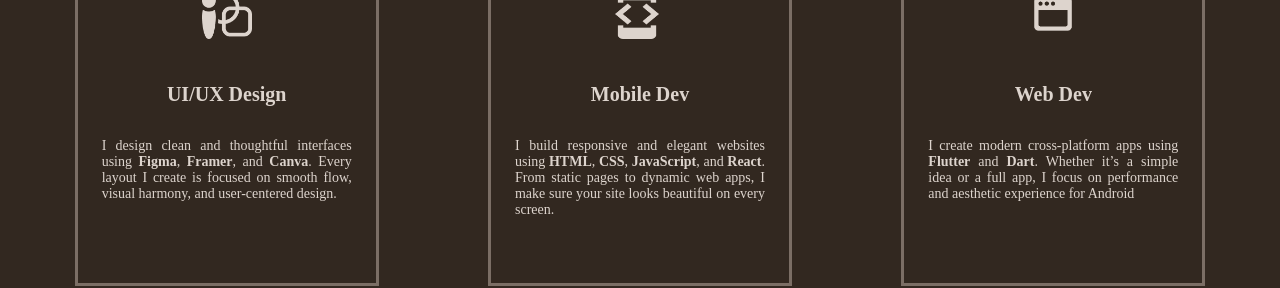
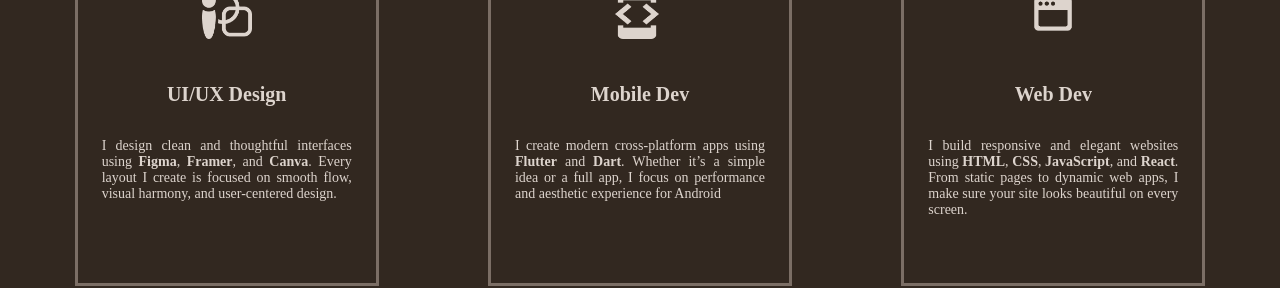
Before and after one commit to ImJennyLyn/jenny-portfolio, a React (Create React App) app: page / in a window 1280 px wide. Shown: the part 1600-1888 px from the top of the page. Built offline with nearby package versions, Linux system fonts and the light colour scheme; a web font is replaced by a local one.

Commit message:
modify service section

```diff
--- a/src/App.js
+++ b/src/App.js
@@ -248,8 +248,8 @@
 <img src={mobileImage} alt="Mobile" />
             </div>
             <h3 className="service-title">Mobile Dev</h3>
-            <p className="service-description">
-             I build responsive and elegant websites using <strong>HTML</strong>, <strong>CSS</strong>, <strong>JavaScript</strong>, and <strong>React</strong>. From static pages to dynamic web apps, I make sure your site looks beautiful on every screen.
+           <p className="service-description">
+             I create modern cross-platform apps using <strong>Flutter</strong> and <strong>Dart</strong>. Whether it’s a simple idea or a full app, I focus on performance and aesthetic experience for Android
             </p>
           </div>
 
@@ -258,9 +258,10 @@
 <img src={webImage} alt="Web" />
             </div>
             <h3 className="service-title">Web Dev</h3>
-            <p className="service-description">
-             I create modern cross-platform apps using <strong>Flutter</strong> and <strong>Dart</strong>. Whether it’s a simple idea or a full app, I focus on performance and aesthetic experience for Android
+             <p className="service-description">
+             I build responsive and elegant websites using <strong>HTML</strong>, <strong>CSS</strong>, <strong>JavaScript</strong>, and <strong>React</strong>. From static pages to dynamic web apps, I make sure your site looks beautiful on every screen.
             </p>
+
           </div>
         </div>
       </section>
@@ -374,6 +375,8 @@
     </div>
   </div>
 </section>
+
+{/* Project Section */}
 <section className="project-section">
   <div className="project-wrapper">
     {/* Left Column */}
```
